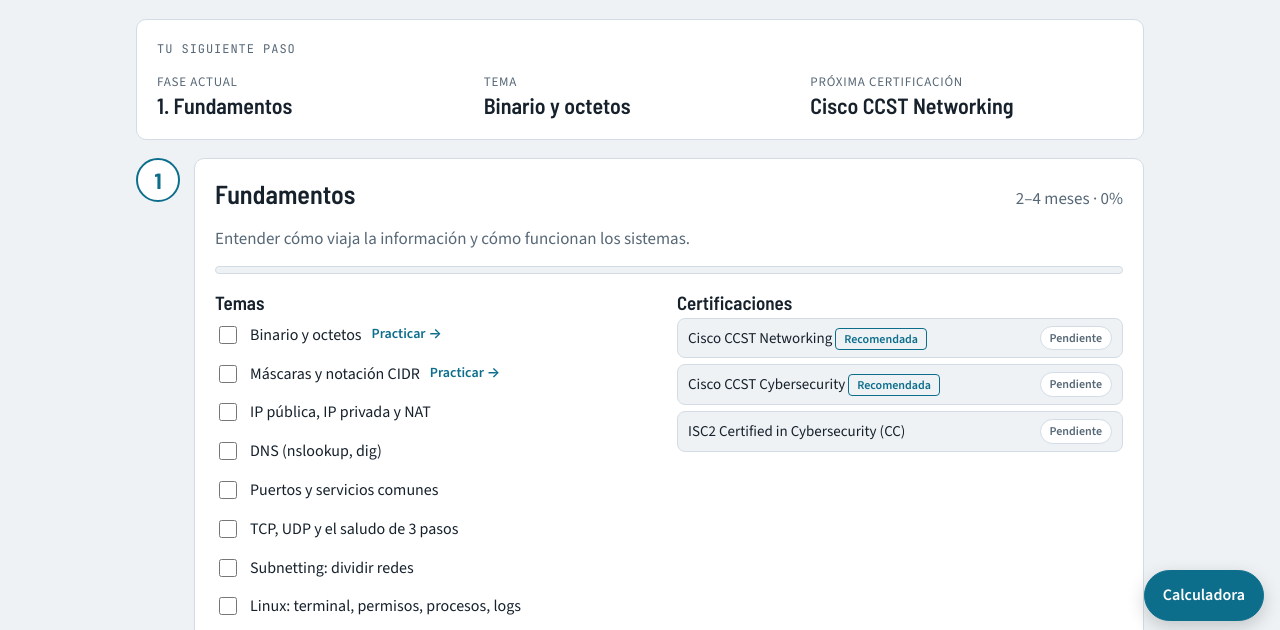
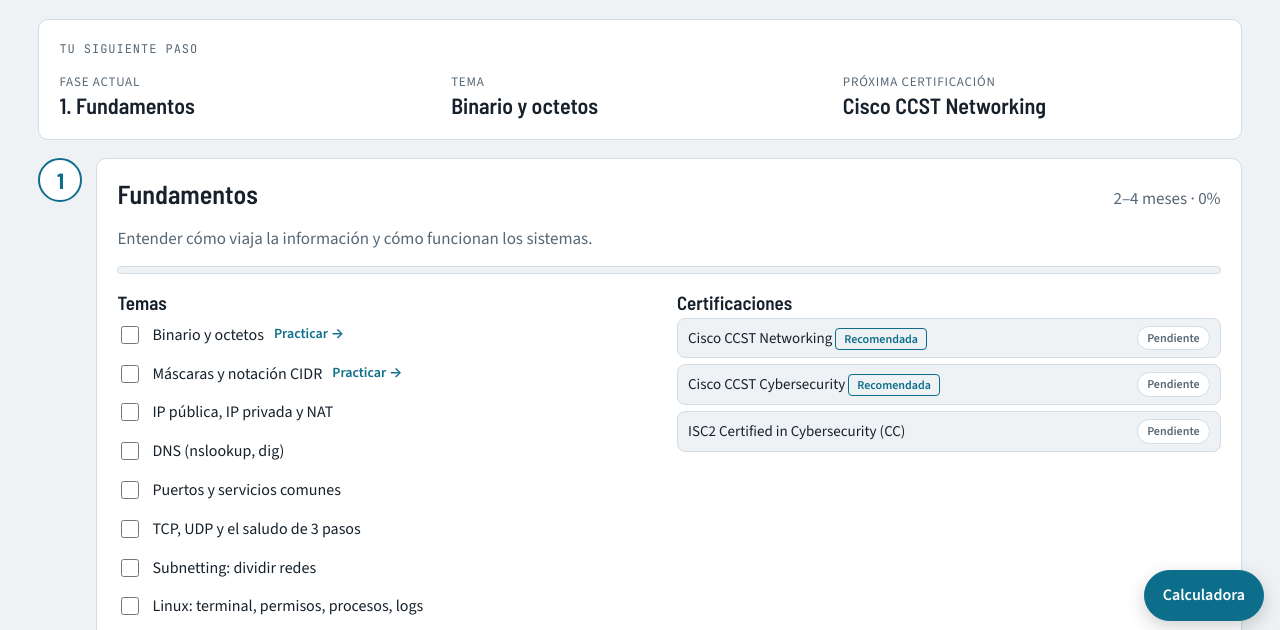
Before and after one commit to Rhuerga-dev/cyber-lab, a plain HTML site: page index.html in a window 1280 px wide. Shown: the part 163-793 px from the top of the page. Drawn offline with nearby package versions, Linux system fonts and the light colour scheme.

Commit message:
Usar todo el ancho de la pantalla

```diff
--- a/index.html
+++ b/index.html
@@ -26,7 +26,7 @@
 *{box-sizing:border-box}
 html,body{margin:0}
 body{background:var(--bg);color:var(--ink);font-family:var(--f-body);font-size:17px;line-height:1.55;padding-top:env(safe-area-inset-top,0px);padding-bottom:env(safe-area-inset-bottom,0px)}
-.wrap{max-width:1040px;margin:0 auto;padding-block:20px 56px;padding-left:max(16px,env(safe-area-inset-left,0px));padding-right:max(16px,env(safe-area-inset-right,0px));display:flex;flex-direction:column;gap:22px}
+.wrap{margin:0;padding-block:20px 56px;padding-left:max(clamp(16px,3vw,40px),env(safe-area-inset-left,0px));padding-right:max(clamp(16px,3vw,40px),env(safe-area-inset-right,0px));display:flex;flex-direction:column;gap:22px}
 header{display:flex;flex-wrap:wrap;justify-content:space-between;align-items:flex-end;gap:10px}
 .eyebrow{font-family:var(--f-mono);font-size:12px;letter-spacing:.08em;text-transform:uppercase;color:var(--muted)}
 h1{font-family:var(--f-display);font-weight:700;font-size:clamp(30px,5vw,42px);line-height:1.05;margin:4px 0 0}
@@ -130,7 +130,7 @@ button:disabled{opacity:.5;cursor:default}
 .calcpanel .board.b8{gap:3px}
 .calcpanel .board.cb .sw .v{font-size:16px}
 .calcpanel .board.cb .sw .w{font-size:11px}
-@media (min-width:1280px){body.calc-open .wrap{margin-right:396px;margin-left:auto}}
+@media (min-width:1100px){body.calc-open .wrap{padding-right:calc(380px + clamp(16px,3vw,40px))}}
 @media (max-width:640px){.calcpanel{top:auto;height:min(78vh,620px);width:100vw;border-left:0;border-top:1px solid var(--line);border-radius:14px 14px 0 0;box-shadow:0 -8px 24px rgba(0,0,0,.18)}}
 /* Pestañas */
 .tabs{display:flex;flex-wrap:wrap;gap:6px;border-bottom:1px solid var(--line);padding-bottom:10px}
@@ -432,7 +432,7 @@ function setCalc(open){$('#calc').hidden=!open;$('#calc-fab').setAttribute('aria
 $('#calc-fab').addEventListener('click',()=>setCalc($('#calc').hidden));
 $('#calc-close').addEventListener('click',()=>{setCalc(false);$('#calc-fab').focus()});
 document.addEventListener('keydown',e=>{if(e.key==='Escape'&&!$('#calc').hidden){setCalc(false);$('#calc-fab').focus()}});
-try{if(localStorage.getItem('cyberlab-calc')==='1'&&window.innerWidth>=1280)setCalc(true)}catch(e){}
+try{if(localStorage.getItem('cyberlab-calc')==='1'&&window.innerWidth>=1100)setCalc(true)}catch(e){}
 
 /* ================= HOJA DE RUTA ================= */
 const STATUS={pendiente:'Pendiente',estudiando:'Estudiando',programado:'Examen programado',aprobado:'Aprobado'};
```
